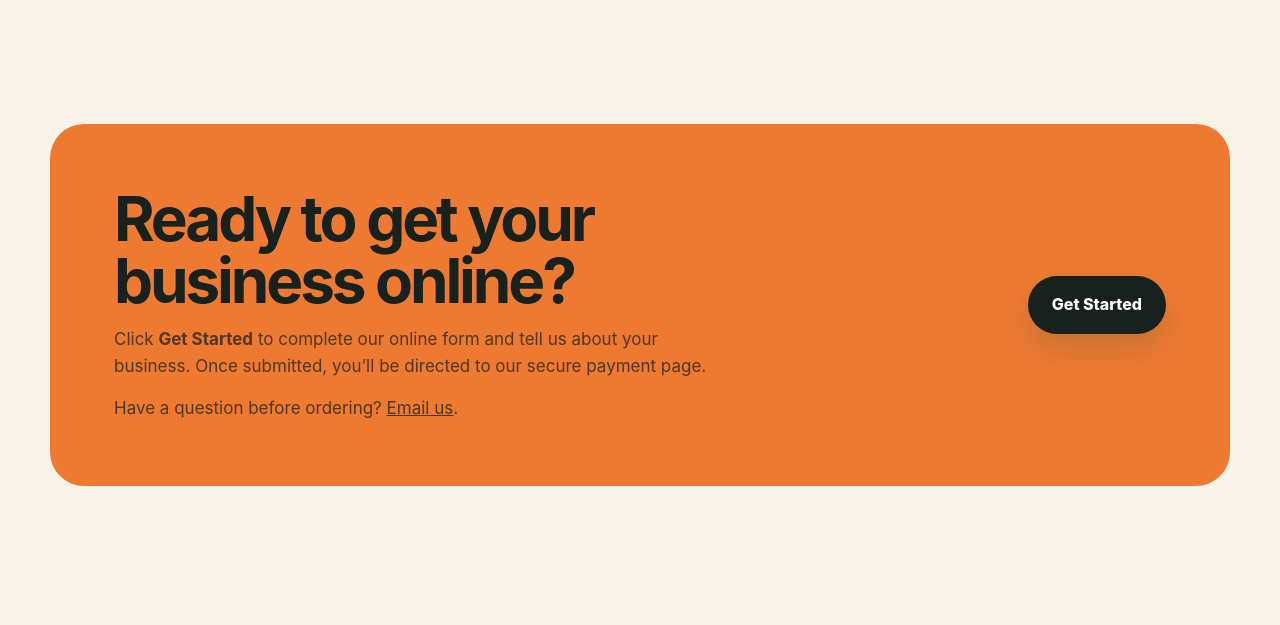
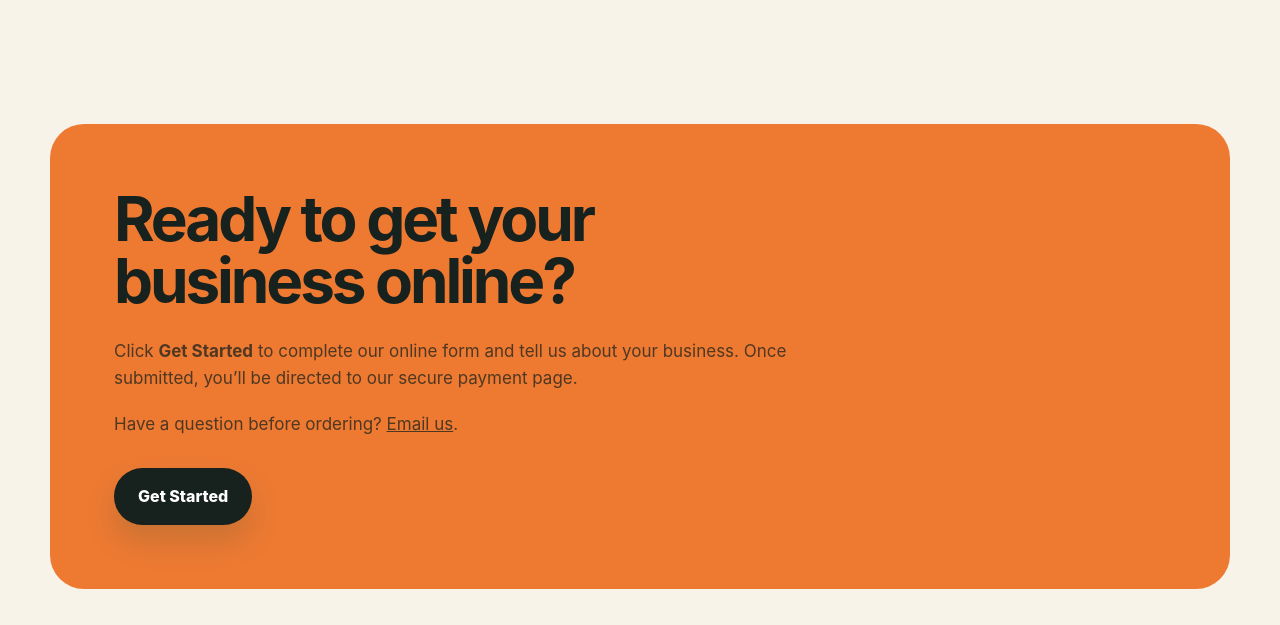
Before and after one commit to phoenixai2026/ai-client-hunter-sites, a plain HTML site: page index.html in a window 1280 px wide. Shown: the part 4278-4903 px from the top of the page. Drawn offline with Linux system fonts and the light colour scheme.

Commit message:
Update index.html

```diff
--- a/index.html
+++ b/index.html
@@ -562,21 +562,25 @@ aspect-ratio: 1758 / 855;
       border-radius: 34px;
       padding: 64px;
       display: flex;
-      align-items: center;
-      justify-content: space-between;
-      gap: 40px;
+      flex-direction: column;
+      align-items: flex-start;
+      gap: 30px;
     }
 
     .cta h2 {
       max-width: 650px;
-      margin: 0;
+      margin: 0 0 26px;
     }
 
     .cta p {
-      margin-top: 14px;
-      max-width: 620px;
+      margin: 0 0 18px;
+      max-width: 750px;
       color: rgba(23,33,29,.74);
       font-size: 17px;
+    }
+
+    .cta p:last-child {
+      margin-bottom: 0;
     }
 
     .cta .button-primary {
@@ -658,9 +662,8 @@ aspect-ratio: 1758 / 855;
   }
 
   .cta {
-    flex-direction: column;
-    align-items: flex-start;
     padding: 44px 30px;
+    gap: 26px;
   }
 }
 
```
